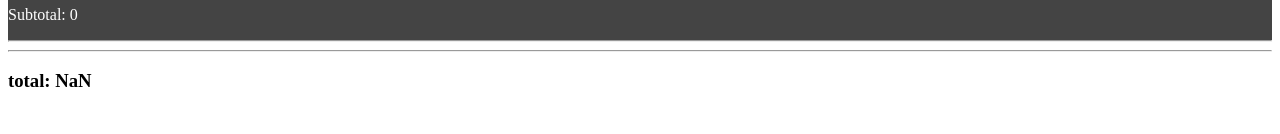
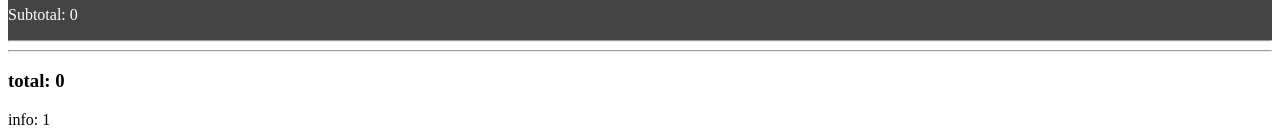
Before and after one commit to gfrieri/Js_react, a React (Vite) app: page / in a window 1280 px wide. Shown: the part 1031-1165 px from the top of the page. Before the commit the page ends 1142 px from the top, so only its background shows below. Built offline with nearby package versions, Linux system fonts and the light colour scheme.

Commit message:
bono 2 primer avance

```diff
--- a/src/App.jsx
+++ b/src/App.jsx
@@ -1,9 +1,13 @@
 import { BrowserRouter, Route, Routes } from 'react-router-dom';
 import Car from './pages/car';
 import Other from './pages/other';
+import Datacont from './dataContext/dataContext';
+import { useState } from 'react';
 
 const App = () => {
+    const [data, setData] = useState(['1','2','3']);
     return (
+        <Datacont.Provider value={data}>
             <BrowserRouter>
                 <Routes>
                     <Route path='/' element={<Car />} />
@@ -12,6 +16,7 @@ const App = () => {
                     <Route path='*' element={<h2>404 not found</h2>} />
                 </Routes>
             </BrowserRouter>
+        </Datacont.Provider>
     );
 };
 
--- a/src/components/acarreo/Acarreo.jsx
+++ b/src/components/acarreo/Acarreo.jsx
@@ -1,4 +1,3 @@
-
 export default function Acarreo(props) {
 
     const { total } = props
--- /dev/null
+++ b/src/dataContext/dataContext.jsx
@@ -0,0 +1,6 @@
+import { createContext } from 'react';
+
+
+const Datacont = createContext('light');
+
+export default Datacont;
--- a/src/main.jsx
+++ b/src/main.jsx
@@ -3,5 +3,5 @@ import App from "./App"
 
 
 const root = ReactDOM.createRoot(document.getElementById('root')).render(
-    <><App /></>
+    <><App/></>
 )
--- a/src/pages/car/car.jsx
+++ b/src/pages/car/car.jsx
@@ -1,16 +1,16 @@
-import { useState, useCallback, useEffect } from 'react';
-import Acarreo from '../../components/acarreo';
-import Fruta from '../../components/fruta';
+import { useState, useCallback, createContext, useContext } from "react";
+import Acarreo from "../../components/acarreo";
+import Fruta from "../../components/fruta";
+import Datacontext from "../../dataContext/dataContext";
 
-const Car = (totalvalue) => {
+const Car = () => {
   const [total, setTotal] = useState(0);
+  const data = useContext(Datacontext);
 
-    const acarreo = useEffect(() => {
-        const { price, operation } = totalvalue;
-        setTotal(currentTotal => {
-            return operation ? currentTotal + price : currentTotal - price;
+  const acarreo = useCallback(({ price, operation }) => {
+    setTotal((totalActual) => {
+      return operation ? totalActual + price : totalActual - price;
     });
-        console.log('mostrando desde el padre: ', totalvalue);
   }, []);
 
   return (
@@ -22,6 +22,7 @@ const Car = (totalvalue) => {
       <Fruta name={"Piña"} price={3000} bus={acarreo} />
       <hr />
       <Acarreo total={total} />
+      <div>info: {data[0]}</div>
     </>
   );
 };
```
Also changed, not shown: 1 other file (tests, documents, lock files or other folders). Lines whose indentation alone changed are shown as unchanged.
